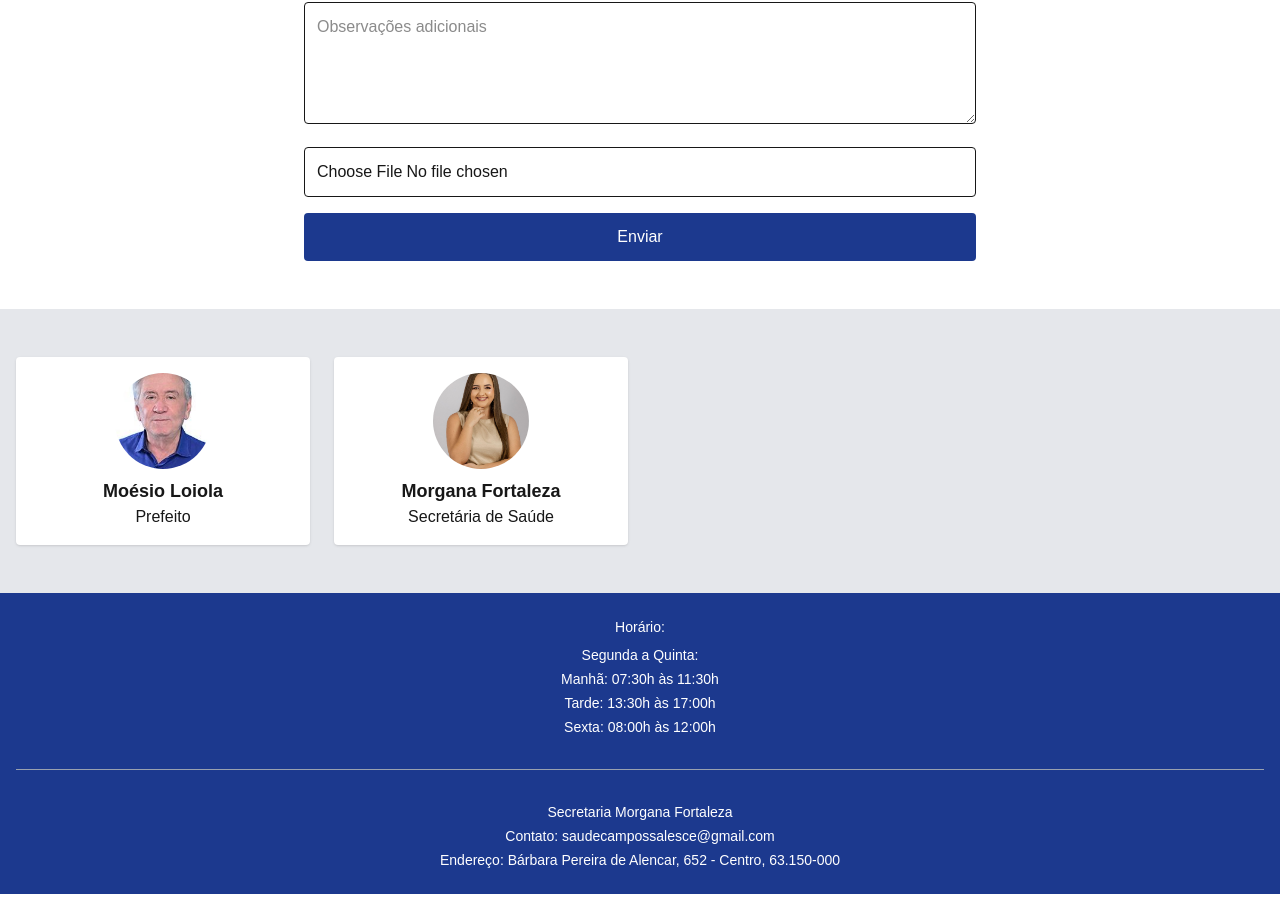
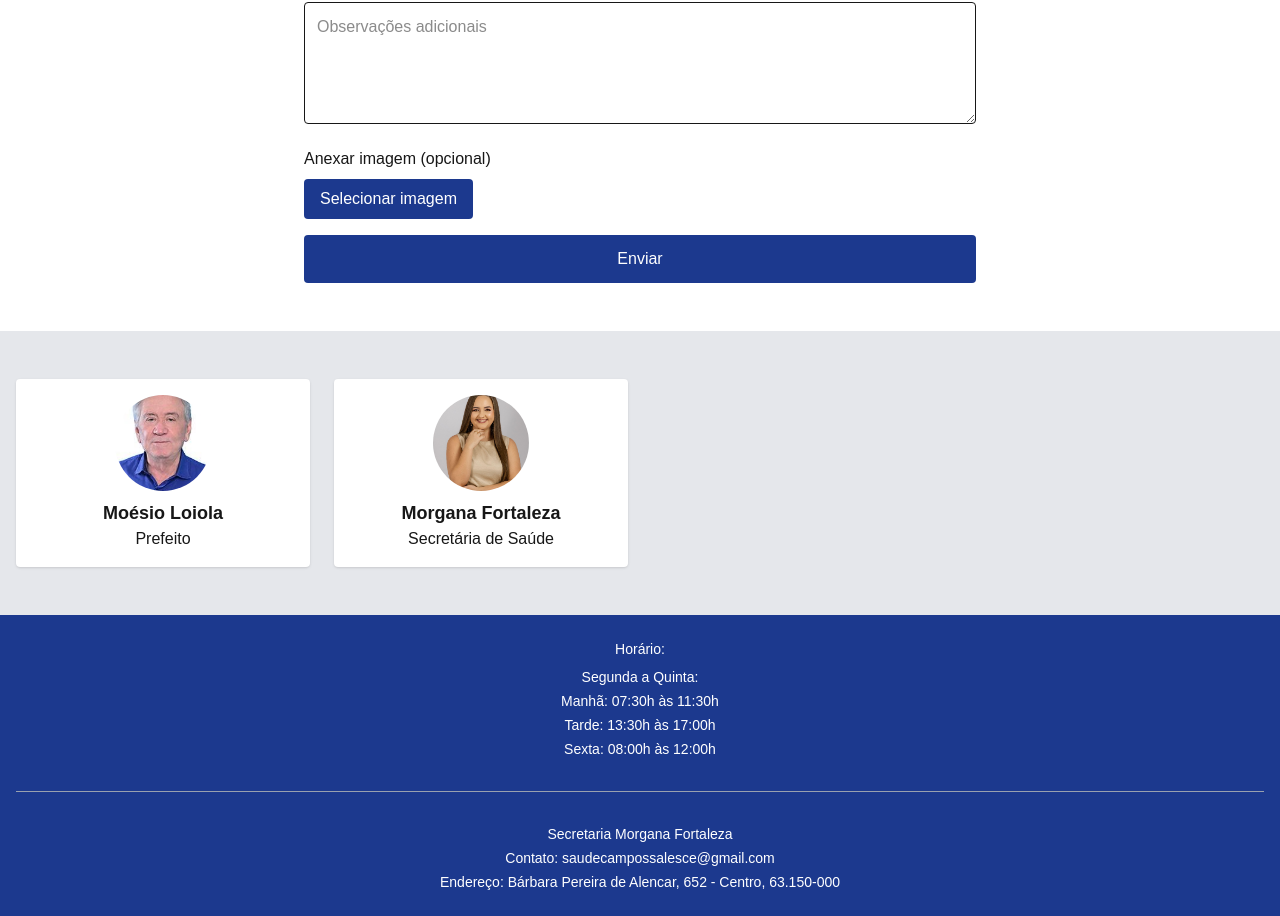
Before and after one commit to ednario/endemias, a Next.js app: page /vigilancia/endemias in a window 1280 px wide. Shown: the part 1531-2447 px from the top of the page. Before the commit the page ends 2425 px from the top, so only its background shows below. Built offline with nearby package versions, Linux system fonts and the light colour scheme.

Commit message:
feat: image attachment input design

```diff
--- a/src/pages/vigilancia/endemias.tsx
+++ b/src/pages/vigilancia/endemias.tsx
@@ -1,3 +1,4 @@
+/* eslint-disable @next/next/no-img-element */
 import CreatorsComponent from "@/components/Creators";
 import FooterComponent from "@/components/Footer";
 import HeaderComponent from "@/components/Header";
@@ -147,12 +148,32 @@ export default function Endemias() {
               className="w-full p-3 border rounded dark:bg-gray-700 dark:border-gray-600 dark:text-white"
               rows={4}
             />
-            <input
-              type="file"
-              accept="image/*"
-              onChange={(e) => setImagem(e.target.files?.[0] || null)}
-              className="w-full p-3 border rounded dark:bg-gray-700 dark:border-gray-600 dark:text-white"
-            />
+            <div className="w-full">
+              <label className="block mb-2 font-medium">Anexar imagem (opcional)</label>
+              <div className="flex items-center gap-4">
+                <label className="cursor-pointer bg-blue-900 text-white px-4 py-2 rounded hover:bg-blue-800 transition">
+                  Selecionar imagem
+                  <input
+                    type="file"
+                    accept="image/*"
+                    onChange={(e) => setImagem(e.target.files?.[0] || null)}
+                    className="hidden"
+                  />
+                </label>
+                {imagem && (
+                  <span className="text-sm dark:text-gray-300 truncate max-w-[200px]">{imagem.name}</span>
+                )}
+              </div>
+              {imagem && (
+                <div className="mt-4">
+                  <img
+                    src={URL.createObjectURL(imagem)}
+                    alt="Pré-visualização"
+                    className="max-h-48 rounded border dark:border-gray-600"
+                  />
+                </div>
+              )}
+            </div>
             <button
               type="submit"
               className="w-full bg-blue-900 text-white py-3 rounded hover:bg-blue-800 transition-colors"
```
